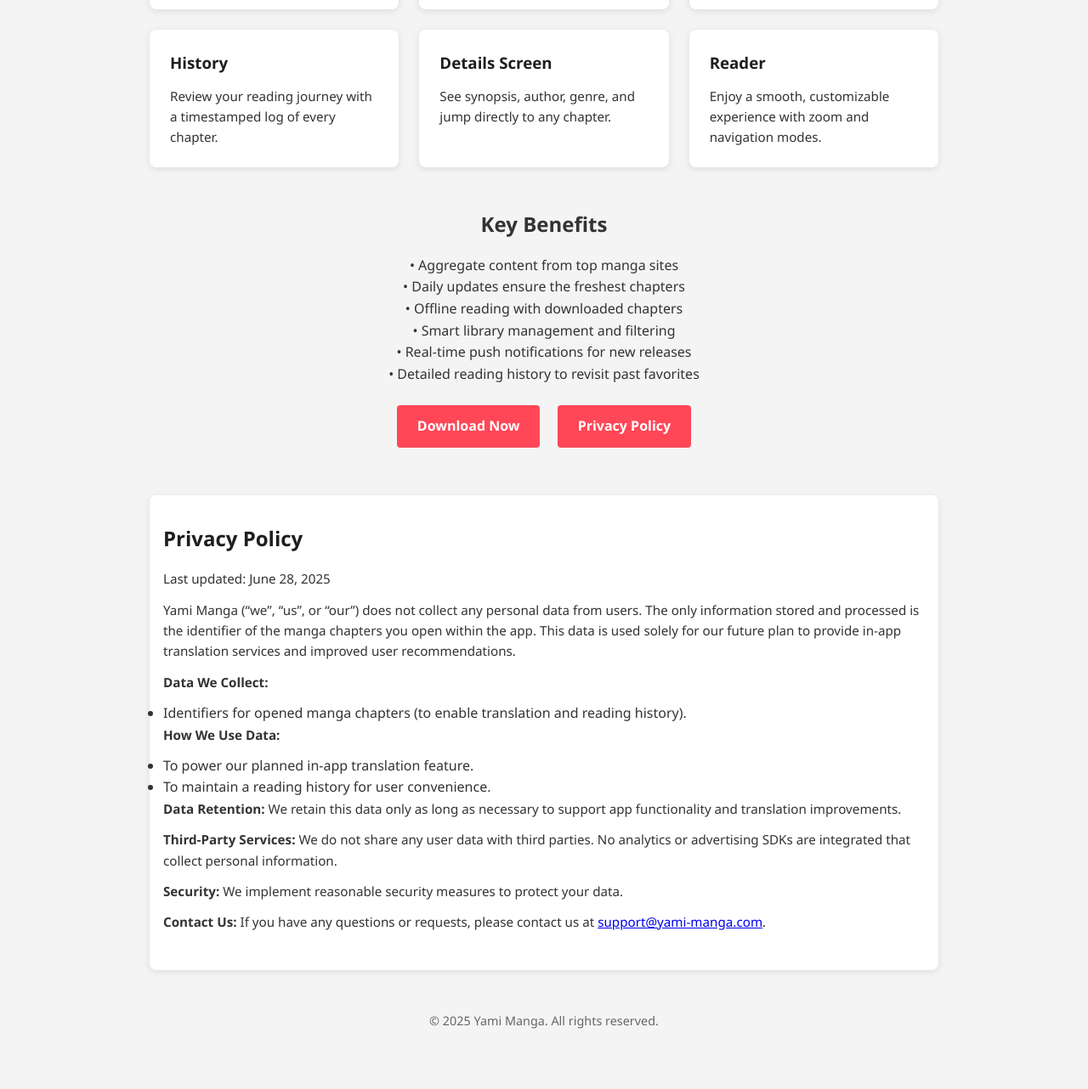
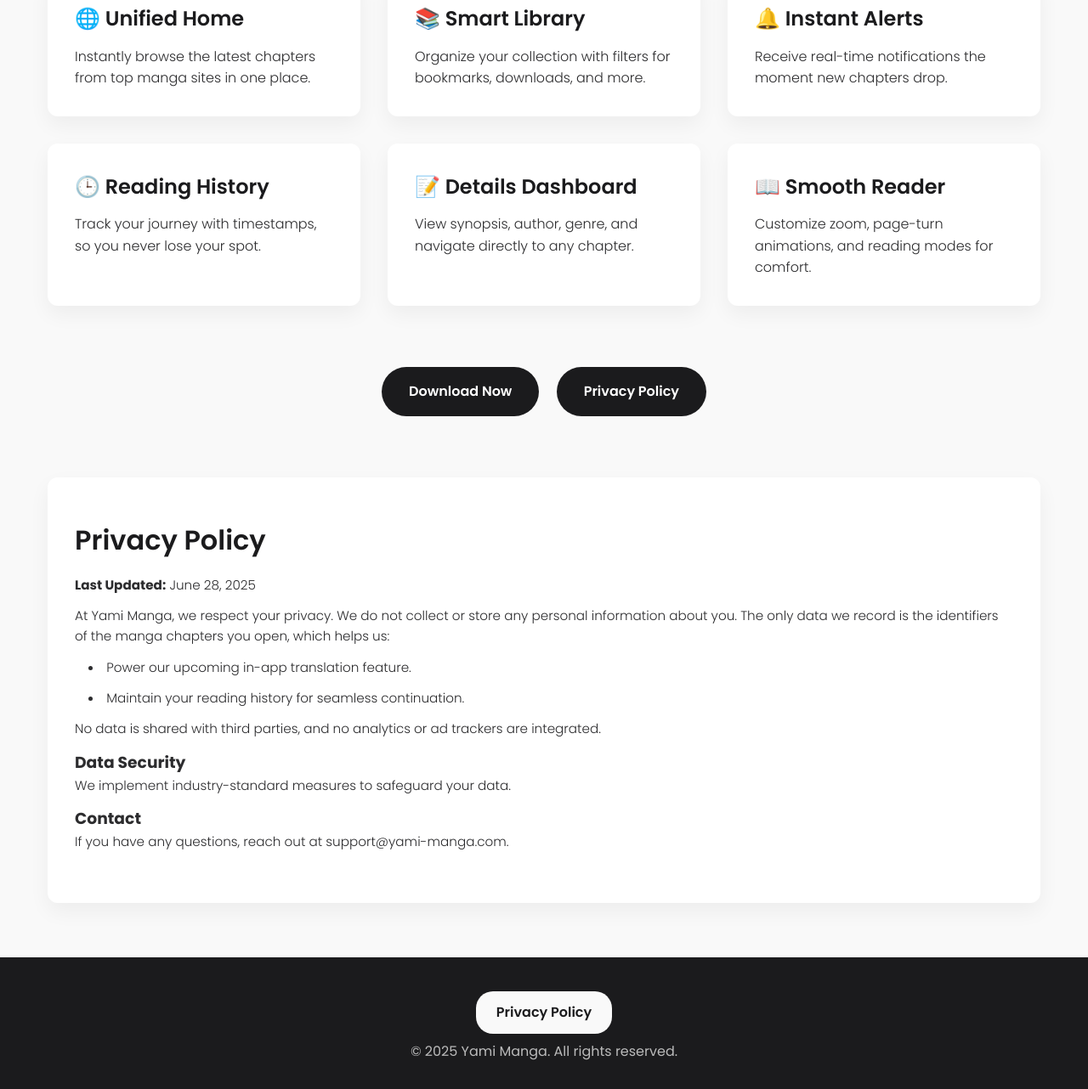
Before and after one commit to Apdelrahman1911/apdelrahman1911.github.io, a plain HTML site: page index.html in a window 1280 px wide. Shown: the part 351-1633 px from the top of the page at 85% size. Before the commit the page ends 1580 px from the top, so only its background shows below. Drawn offline with Linux system fonts and the light colour scheme.

Commit message:
Update index.html

```diff
--- a/index.html
+++ b/index.html
@@ -3,95 +3,137 @@
 <head>
   <meta charset="UTF-8">
   <meta name="viewport" content="width=device-width, initial-scale=1.0">
-  <title>Yami Manga - Your Ultimate Manga Reader</title>
+  <title>Yami Manga - Dive Into Stories</title>
+  <link href="https://fonts.googleapis.com/css2?family=Poppins:wght@300;400;600;700&display=swap" rel="stylesheet">
   <style>
+    :root {
+      --primary: #ff4f57;
+      --dark: #1b1b1d;
+      --light: #f9f9f9;
+      --text: #2c2c2e;
+      --accent: #ff9a8d;
+      --transition: 0.3s ease;
+    }
     * { box-sizing: border-box; margin: 0; padding: 0; }
-    body { font-family: 'Segoe UI', Tahoma, sans-serif; line-height: 1.6; color: #333; background: #f4f4f4; }
-    header { background: #1e1e1e; color: #fff; padding: 2rem 1rem; text-align: center; }
-    header h1 { font-size: 2.5rem; margin-bottom: 0.5rem; }
-    header p { font-size: 1.2rem; }
-    .container { max-width: 960px; margin: 2rem auto; padding: 0 1rem; }
-    .features { display: grid; grid-template-columns: repeat(auto-fit, minmax(240px, 1fr)); gap: 1.5rem; }
-    .feature { background: #fff; padding: 1.5rem; border-radius: 8px; box-shadow: 0 2px 8px rgba(0,0,0,0.1); }
-    .feature h3 { margin-bottom: 0.75rem; color: #1e1e1e; }
-    .feature p { font-size: 0.95rem; }
-    .cta { text-align: center; margin: 3rem 0; }
-    .btn { display: inline-block; background: #ff4757; color: #fff; padding: 0.75rem 1.5rem; text-decoration: none; border-radius: 4px; font-weight: bold; margin: 0.5rem; }
-    #privacy { background: #fff; padding: 2rem 1rem; border-radius: 8px; box-shadow: 0 2px 8px rgba(0,0,0,0.1); margin: 2rem 0; }
-    #privacy h2 { margin-bottom: 1rem; color: #1e1e1e; }
-    #privacy p { margin-bottom: 0.75rem; font-size: 0.95rem; }
-    footer { text-align: center; padding: 1rem 0; font-size: 0.9rem; color: #666; }
+    body { font-family: 'Poppins', sans-serif; background: var(--light); color: var(--text); line-height: 1.6; overflow-x: hidden; }
+    a { text-decoration: none; color: inherit; }
+    header {
+      background: linear-gradient(135deg, var(--primary), var(--accent));
+      color: #fff;
+      padding: 4rem 1rem;
+      text-align: center;
+    }
+    header h1 { font-size: 3rem; font-weight: 700; margin-bottom: 0.5rem; }
+    header p { font-size: 1.2rem; font-weight: 300; max-width: 600px; margin: 0 auto; }
+    .container { max-width: 1200px; margin: 3rem auto; padding: 0 1rem; }
+    .features { display: grid; grid-template-columns: repeat(auto-fit, minmax(280px,1fr)); gap: 2rem; }
+    .feature {
+      background: #fff;
+      border-radius: 12px;
+      padding: 2rem;
+      box-shadow: 0 10px 25px rgba(0,0,0,0.05);
+      transition: transform var(--transition), box-shadow var(--transition);
+    }
+    .feature:hover {
+      transform: translateY(-5px);
+      box-shadow: 0 15px 30px rgba(0,0,0,0.1);
+    }
+    .feature h3 { margin-bottom: 0.75rem; font-size: 1.5rem; font-weight: 600; color: var(--dark); }
+    .feature p { font-size: 1rem; font-weight: 300; }
+    .cta {
+      text-align: center;
+      margin: 4rem 0;
+    }
+    .btn {
+      display: inline-block;
+      background: var(--dark);
+      color: #fff;
+      padding: 1rem 2rem;
+      border-radius: 30px;
+      font-size: 1rem;
+      font-weight: 600;
+      transition: background var(--transition);
+      margin: 0.5rem;
+    }
+    .btn:hover { background: var(--primary); }
+    #privacy {
+      background: #fff;
+      padding: 3rem 2rem;
+      border-radius: 12px;
+      box-shadow: 0 10px 25px rgba(0,0,0,0.05);
+      margin: 4rem 0;
+    }
+    #privacy h2 { margin-bottom: 1rem; font-size: 2rem; font-weight: 600; color: var(--dark); }
+    #privacy p, #privacy li { font-size: 0.95rem; margin-bottom: 0.75rem; font-weight: 300; }
+    #privacy ul { list-style: disc inside; margin-left: 1rem; }
+    footer {
+      background: var(--dark);
+      color: #bbb;
+      text-align: center;
+      padding: 2rem 1rem;
+    }
+    footer a.btn { background: var(--light); color: var(--dark); padding: 0.75rem 1.5rem; border-radius: 20px; }
+    /* Smooth scroll */
+    html { scroll-behavior: smooth; }
   </style>
 </head>
 <body>
   <header>
     <h1>Yami Manga</h1>
-    <p>Discover and read thousands of manga from multiple sources, updated daily.</p>
+    <p>Your gateway to thousands of manga—seamlessly aggregated, updated daily, and always at your fingertips.</p>
   </header>
 
   <div class="container">
     <section class="features">
       <div class="feature">
-        <h3>Home Screen</h3>
-        <p>Browse the latest releases from diverse sources, refreshed every day.</p>
+        <h3>🌐 Unified Home</h3>
+        <p>Instantly browse the latest chapters from top manga sites in one place.</p>
       </div>
       <div class="feature">
-        <h3>Library</h3>
-        <p>Track your bookmarked manga and organize by status, date, or downloads.</p>
+        <h3>📚 Smart Library</h3>
+        <p>Organize your collection with filters for bookmarks, downloads, and more.</p>
       </div>
       <div class="feature">
-        <h3>Notifications</h3>
-        <p>Get alerts the moment new chapters drop for your saved series.</p>
+        <h3>🔔 Instant Alerts</h3>
+        <p>Receive real-time notifications the moment new chapters drop.</p>
       </div>
       <div class="feature">
-        <h3>History</h3>
-        <p>Review your reading journey with a timestamped log of every chapter.</p>
+        <h3>🕒 Reading History</h3>
+        <p>Track your journey with timestamps, so you never lose your spot.</p>
       </div>
       <div class="feature">
-        <h3>Details Screen</h3>
-        <p>See synopsis, author, genre, and jump directly to any chapter.</p>
+        <h3>📝 Details Dashboard</h3>
+        <p>View synopsis, author, genre, and navigate directly to any chapter.</p>
       </div>
       <div class="feature">
-        <h3>Reader</h3>
-        <p>Enjoy a smooth, customizable experience with zoom and navigation modes.</p>
+        <h3>📖 Smooth Reader</h3>
+        <p>Customize zoom, page-turn animations, and reading modes for comfort.</p>
       </div>
     </section>
 
-    <section class="cta">
-      <h2>Key Benefits</h2>
-      <ul style="list-style: none; padding: 1rem 0;">
-        <li>• Aggregate content from top manga sites</li>
-        <li>• Daily updates ensure the freshest chapters</li>
-        <li>• Offline reading with downloaded chapters</li>
-        <li>• Smart library management and filtering</li>
-        <li>• Real-time push notifications for new releases</li>
-        <li>• Detailed reading history to revisit past favorites</li>
-      </ul>
+    <div class="cta">
       <a href="https://play.google.com/store/apps/details?id=me.manga.yami" target="_blank" rel="noopener noreferrer" class="btn">Download Now</a>
       <a href="#privacy" class="btn">Privacy Policy</a>
-    </section>
+    </div>
 
     <section id="privacy">
       <h2>Privacy Policy</h2>
-      <p>Last updated: June 28, 2025</p>
-      <p>Yami Manga (“we”, “us”, or “our”) does not collect any personal data from users. The only information stored and processed is the identifier of the manga chapters you open within the app. This data is used solely for our future plan to provide in-app translation services and improved user recommendations.</p>
-      <p><strong>Data We Collect:</strong></p>
+      <p><strong>Last Updated:</strong> June 28, 2025</p>
+      <p>At Yami Manga, we respect your privacy. We do not collect or store any personal information about you. The only data we record is the identifiers of the manga chapters you open, which helps us:</p>
       <ul>
-        <li>Identifiers for opened manga chapters (to enable translation and reading history).</li>
+        <li>Power our upcoming in-app translation feature.</li>
+        <li>Maintain your reading history for seamless continuation.</li>
       </ul>
-      <p><strong>How We Use Data:</strong></p>
-      <ul>
-        <li>To power our planned in-app translation feature.</li>
-        <li>To maintain a reading history for user convenience.</li>
-      </ul>
-      <p><strong>Data Retention:</strong> We retain this data only as long as necessary to support app functionality and translation improvements.</p>
-      <p><strong>Third-Party Services:</strong> We do not share any user data with third parties. No analytics or advertising SDKs are integrated that collect personal information.</p>
-      <p><strong>Security:</strong> We implement reasonable security measures to protect your data.</p>
-      <p><strong>Contact Us:</strong> If you have any questions or requests, please contact us at <a href="mailto:yamimanga.dev@gmail.com">support@yami-manga.com</a>.</p>
+      <p>No data is shared with third parties, and no analytics or ad trackers are integrated.</p>
+      <h3>Data Security</h3>
+      <p>We implement industry-standard measures to safeguard your data.</p>
+      <h3>Contact</h3>
+      <p>If you have any questions, reach out at <a href="mailto:support@yami-manga.com">support@yami-manga.com</a>.</p>
     </section>
   </div>
 
   <footer>
+    <a href="#privacy" class="btn">Privacy Policy</a>
     <p>&copy; 2025 Yami Manga. All rights reserved.</p>
   </footer>
 </body>
```
